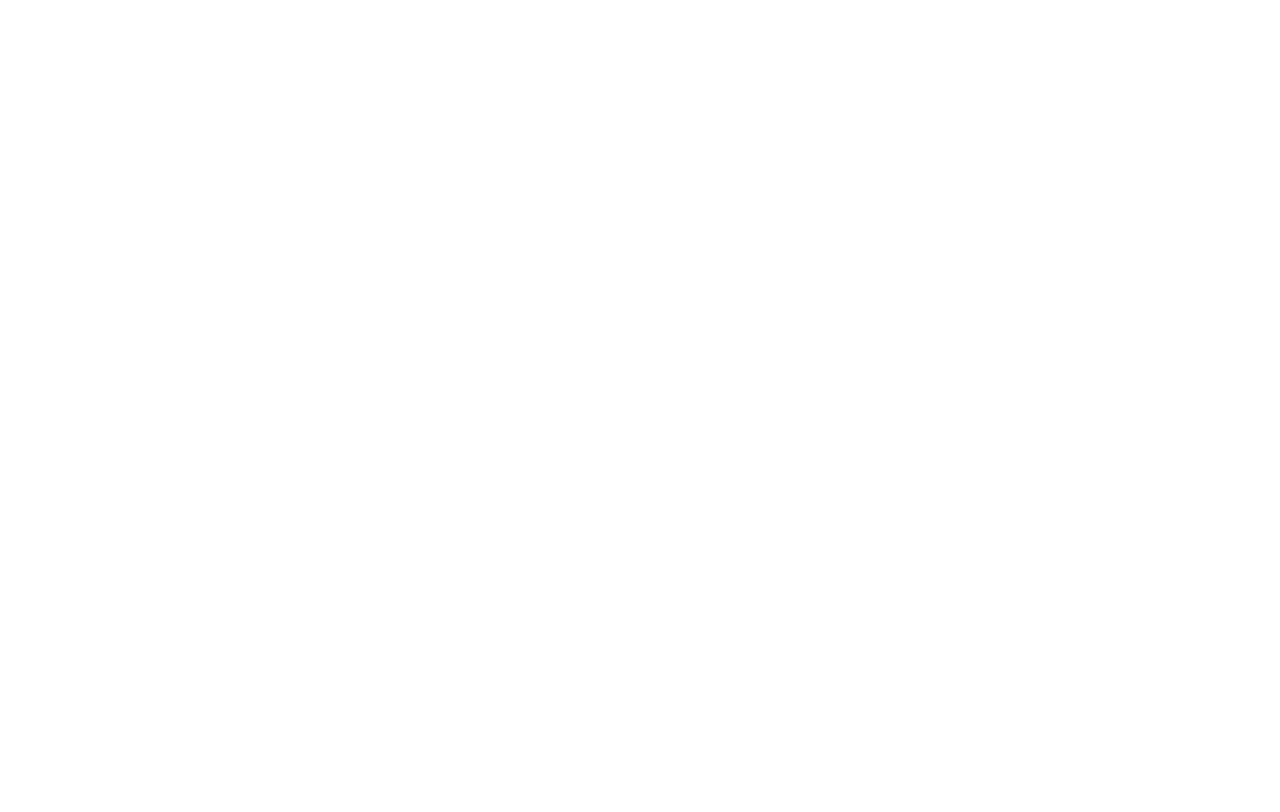
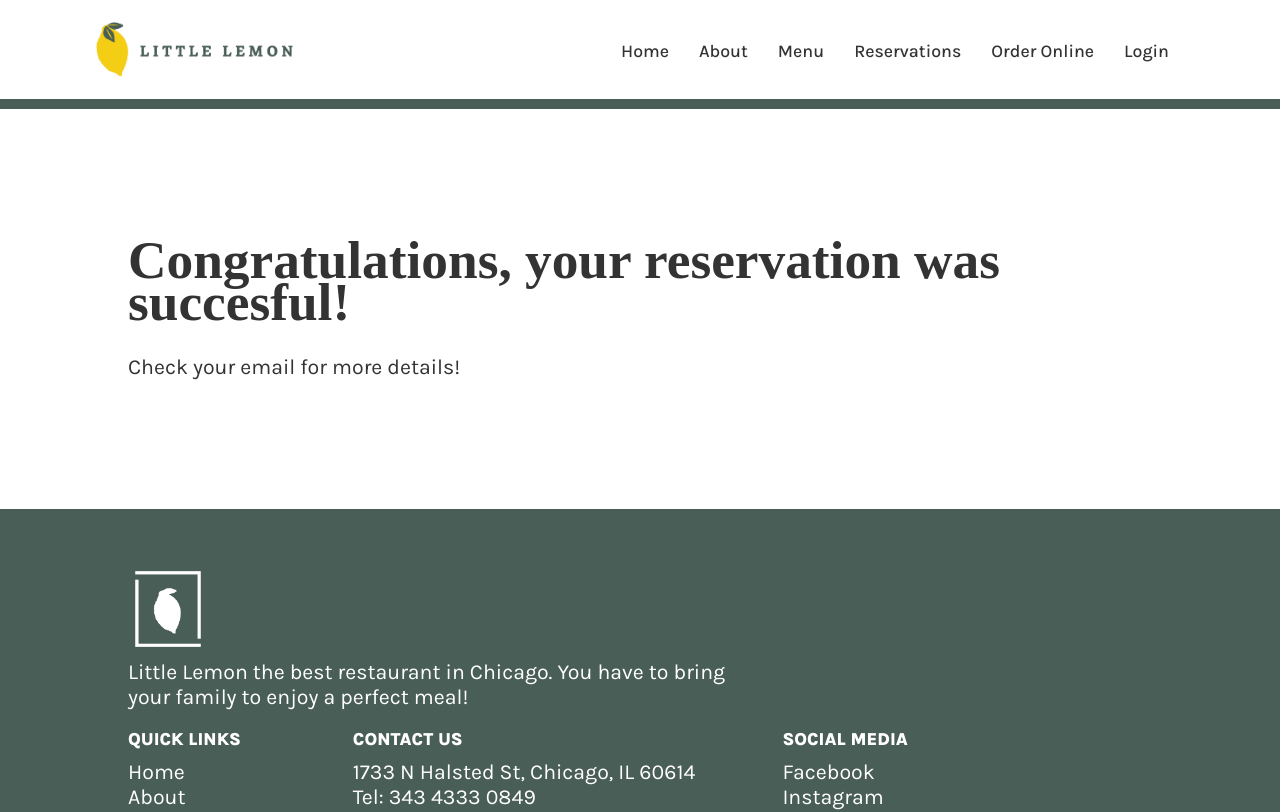
Before and after one commit to FabianJAyala/my-app, a React (Create React App) app: page /confirmed in a window 1280 px wide. Before the commit this address had no page. Shown: the top 812 px of the page. Built offline with nearby package versions, Linux system fonts and the light colour scheme; a web font is replaced by a local one.

Commit message:
Accesibility and UX improved

```diff
--- a/src/App.js
+++ b/src/App.js
@@ -4,6 +4,7 @@
 import { Routes, Route, useNavigate } from "react-router-dom";
 import { useReducer} from "react";
 import { fetchAPI, submitAPI } from "./API/Api"
+import ConfirmedReservation from "./components/ConfirmedReservation";
 
 function App() {
 
@@ -33,6 +34,7 @@
               submitForm={submitForm}
             />
           }/>
+          <Route path="/confirmed" element={<ConfirmedReservation/> }/>
       </Routes>
     </>
   );
--- /dev/null
+++ b/src/components/ConfirmedReservation.js
@@ -0,0 +1,21 @@
+import React from "react";
+import HeaderElement from '../components/HeaderElement';
+import Footer from '../components/Footer';
+import "./styles/ConfirmedReservation.css";
+
+const ConfirmedReservation= () => {
+    return(
+        <div>
+            <HeaderElement />
+            <div className="confirmed">
+                <h2>Congratulations, your reservation was succesful!</h2>
+                <p>Check your email for more details!</p>
+            </div>
+        <Footer />
+        </div>
+
+
+    )
+}
+
+export default ConfirmedReservation;
--- a/src/components/Form.js
+++ b/src/components/Form.js
@@ -3,6 +3,7 @@
 import {useForm} from "react-hook-form";
 import { yupResolver } from "@hookform/resolvers/yup";
 import * as yup from "yup";
+import { useNavigate } from "react-router-dom";
 
 const schema = yup.object({
     name: yup.string().required("Full name is required"),
@@ -14,13 +15,13 @@
 })
 
 function Form(props) {
-
+    const navigate = useNavigate();
     const { handleSubmit, register, reset, formState: { errors } } = useForm({
         resolver: yupResolver(schema),
     })
     const onSubmit = (data, e) => {
-        alert(`Thanks ${data.name}, we have booked your reservation.`);
         reset();
+        navigate("/confirmed");
     }
     const onError = (errors, e) => alert("Please make sure the form is correctly filled before submitting.");
 
@@ -75,7 +76,7 @@
                     </div>
                 </div>
 
-                <button className="reserve-btn" type="submit">Book Now</button>
+                <button className="reserve-btn" type="submit" aria-label="Book Now">Book Now</button>
             </fieldset>
         </form>
   )
--- a/src/components/HeroSection.js
+++ b/src/components/HeroSection.js
@@ -11,7 +11,7 @@
                 <h1>Little Lemon</h1>
                 <h2>Chicago</h2>
                 <p>We are a family owned Mediterranean restaurant, focused on traditional recipes served with a modern twist.</p>
-                <NavLink to="/reservations"><button className="btn">Reserve a Table</button></NavLink>
+                <NavLink to="/reservations"><button className="btn" aria-label="Reserve a table">Reserve a Table</button></NavLink>
             </div>
             <div className="section-right">
                 <div className="image-box">
--- a/src/components/Specials.js
+++ b/src/components/Specials.js
@@ -8,7 +8,7 @@
       <div className="specials-section-title">
             <h1>This Week Specials</h1>
             <div className="btn-container">
-                <button className="btn btn-menu">Online Menu</button>
+                <button className="btn btn-menu" aria-label="Online menu">Online Menu</button>
             </div>
       </div>
       <SpecialsCard />
--- /dev/null
+++ b/src/components/styles/ConfirmedReservation.css
@@ -0,0 +1,10 @@
+.confirmed{
+    display: grid;
+    align-items: center;
+    gap: 30px;
+    width: 80%;
+    margin: 0px auto;
+    padding: 80px 0;
+    margin-top: 50px;
+    margin-bottom: 50px;
+}
```
